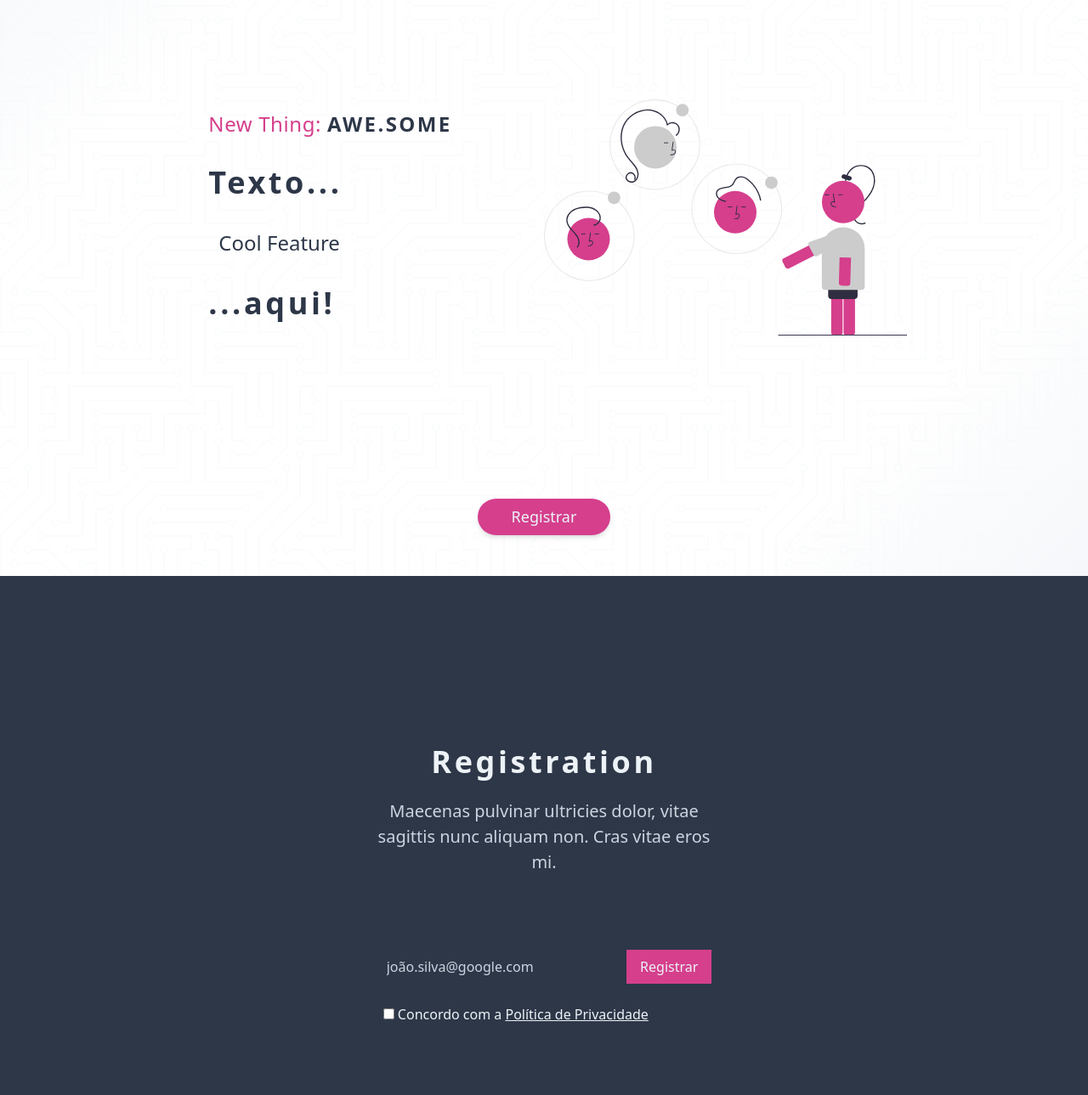
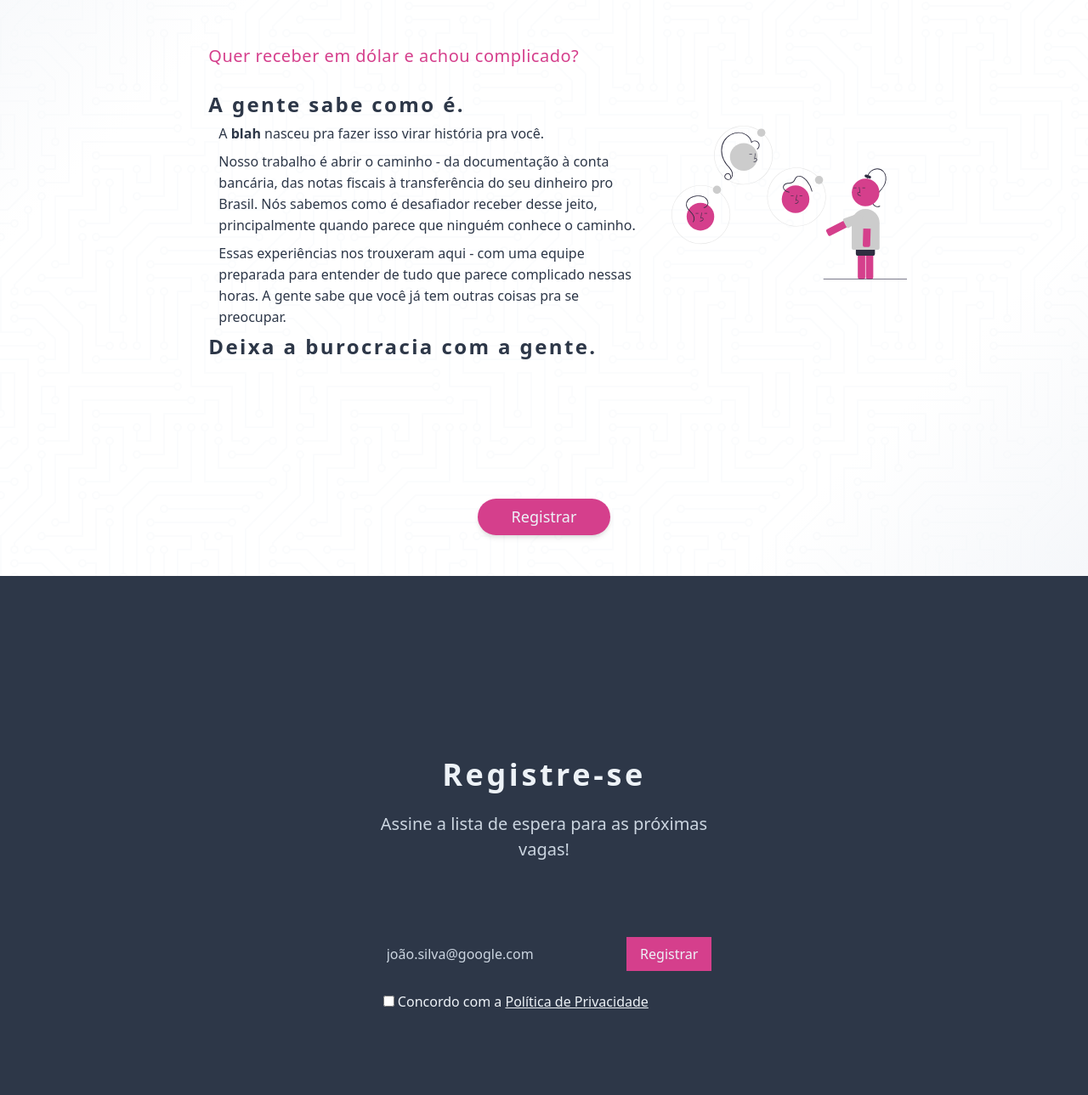
Before and after one commit to stefanhacks/stefanhacks.github.io, a plain HTML site: page index.html in a window 1280 px wide. Shown: the part 122-1411 px from the top of the page at 85% size. Drawn offline with nearby package versions, Linux system fonts and the light colour scheme; a script that the page names is missing.

Commit message:
New index.

```diff
--- a/index.html
+++ b/index.html
@@ -47,15 +47,13 @@
 
     .content__container__list {
         list-style: none;
-
-        animation-name: change;
-        animation-duration: 20s;
-        animation-iteration-count: infinite;
     }
 
     .content__container__list__item {
         margin: 0;
-        line-height: 40px;
+        line-height: 25px;
+        padding-top: 4px;
+        padding-bottom: 4px;
     }
 
 
@@ -65,28 +63,32 @@
     <div class="w-full sm:w-auto self-start sm:self-center flex flex-row sm:flex-none flex-no-wrap justify-between items-center">
 
     </div>
-    <div id="menu" class="w-full sm:w-auto self-end sm:self-center hidden sm:flex flex-col sm:flex-row items-center h-full py-1 pb-4 sm:py-0 sm:pb-0">
-        <a class="text-gray-800 border border-indigo-800 text-lg bg-gray-100 rounded-full w-auto no-underline text-center sm:text-left hover:border-pink-600 hover:text-pink-600 hover:bg-white hover:shadow-md px-6 py-1 my-2 sm:my-0 sm:ml-4" href="#register">Register Now</a>
-    </div>
+
 </nav>
-    <div class="flex flex-col justify-center h-full py-12">
+    <div class="flex flex-col justify-center">
         <div class="self-center items-center flex flex-col sm:flex-row w-full md:w-5/6 xl:w-2/3 px-4 sm:px-0">
-            <div class="w-full text-center sm:text-left sm:w-1/2 py-12 sm:px-8">
-                <h1 class="tracking-wide text-pink-600 text-2xl mb-6">New Thing: <span class="text-gray-800 font-bold tracking tracking-widest">AWE.SOME</span></h1>
-                <h2 class="font-bold tracking-widest text-4xl">Texto...</h1>
-                <span class="content__container block font-light text-browngray text-2xl my-6">
+            <div class="w-full text-center sm:text-left sm:w-3/4 py-12 sm:px-8">
+                <h1 class="tracking-wide text-pink-600 text-xl mb-6">Quer receber em dólar e achou complicado?<span class="text-gray-800 font-bold tracking tracking-widest"></span></h1>
+                <h2 class="font-bold tracking-widest text-2xl">A gente sabe como é.<h2>
                     <ul class="content__container__list">
-                        <li class="content__container__list__item xl:pl-3">Cool Feature</li>
+                        <li class="content__container__list__item xl:pl-3">
+                            A <b>blah</b> nasceu pra fazer isso virar história pra você.
+                        </li>
+                        <li class="content__container__list__item xl:pl-3">
+                            Nosso trabalho é abrir o caminho - da documentação à conta bancária, das notas fiscais à transferência do seu dinheiro pro Brasil. Nós sabemos como é desafiador receber desse jeito, principalmente quando parece que ninguém conhece o caminho.
+                        </li>
+                        <li class="content__container__list__item xl:pl-3">
+                            Essas experiências nos trouxeram aqui - com uma equipe preparada para entender de tudo que parece complicado nessas horas. A gente sabe que você já tem outras coisas pra se preocupar.
+                        </li>
                     </ul>
-                </span>
-                <p class="font-bold tracking-widest text-4xl">...aqui!</p>
+                <p class="font-bold tracking-widest text-2xl text-right">Deixa a burocracia com a gente.</p>
             </div>
             <div class="w-full sm:w-1/2">
                 <img src="/img/undraw_Friends_online_re_r7pq.svg" alt="AWE.SOME header">
             </div>
         </div>
     </div>
-    <div class="flex flex-row w-full justify-center pb-12">
+    <div class="flex flex-row w-full h-full justify-center pb-12">
         <a class="px-10 py-2 text-gray-200 bg-pink-600 rounded-full shadow-md text-lg hover:bg-gray-800 hover:border-red" href="#register">Registrar</a>
     </div>
 </div>
@@ -95,12 +97,12 @@
 
 <div id="register" class="w-full min-h-screen flex flex-col justify-center items-center bg-gray-800">
     <div class="self-center text-center w-full xl:w-1/3 px-4 sm:px:0">
-        <h2 class="font-bold tracking-widest text-gray-200 text-4xl mb-4">Registration</h2>
+        <h2 class="font-bold tracking-widest text-gray-200 text-4xl mb-4">Registre-se</h2>
         <div class="font-light text-gray-400 text-xl">
-            <p>Maecenas pulvinar ultricies dolor, vitae sagittis nunc aliquam non. Cras vitae eros mi.</p>
+            <p>Assine a lista de espera para as próximas vagas!</p>
 
         </div>
-        <form class="w-full max-w-lg my-20 mx-auto" action="#" method="post" id="registration-form" target="_blank" validate>
+        <form class="w-full max-w-lg my-20 mx-auto" action="https://gmail.us21.list-manage.com/subscribe/post?u=d228870e14c1bf767cae22402&amp;id=19c2116179&amp;f_id=009ddde6f0" method="post" id="registration-form" target="_blank" validate>
             <div class="flex items-center border-b border-pink-600 py-2">
                 <input class="appearance-none bg-transparent border border-transparent w-full text-gray-200 focus:outline-none focus:bg-gray-400 focus:text-gray-800 focus:border-gray-400 mr-3 py-2 px-3" type="email" value="" name="EMAIL" placeholder="joão.silva@google.com" aria-label="Email Address" required>
                 <button class="flex-shrink-0 bg-pink-600 border-pink-600 hover:bg-gray-800 hover:text-pink-600 border text-gray-200 py-2 px-4" type="submit" name="subscribe">
```
